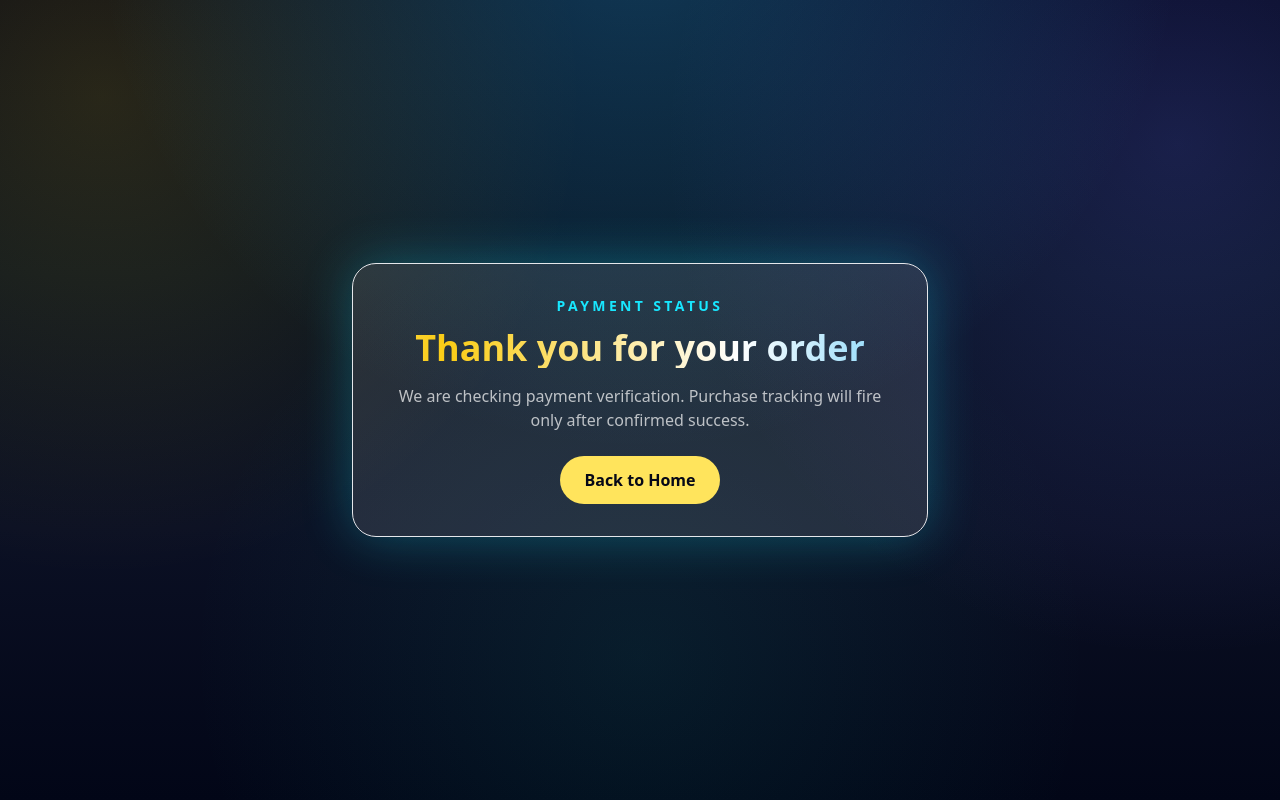
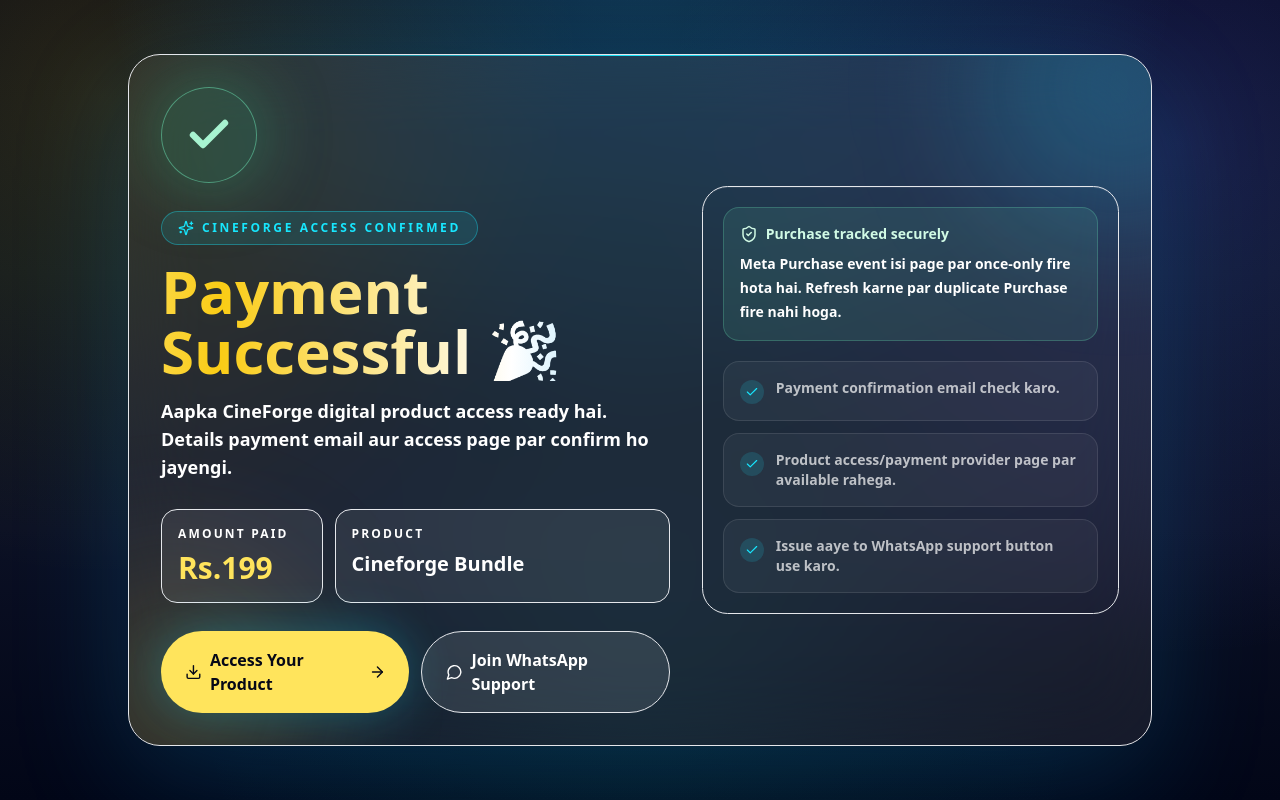
Before and after one commit to tarik-ali2/cineforge-enterprise, a Next.js app in the folder apps/web/: page /thank-you in a window 1280 px wide. Built offline with nearby package versions, Linux system fonts and the light colour scheme; no server answers.

Commit message:
Add premium thank you purchase page

```diff
--- a/apps/web/src/app/globals.css
+++ b/apps/web/src/app/globals.css
@@ -45,6 +45,10 @@
   animation: marquee 28s linear infinite;
 }
 
+.success-checkmark {
+  animation: successPop 0.8s cubic-bezier(0.22, 1, 0.36, 1) both, successGlow 2.8s ease-in-out infinite 0.8s;
+}
+
 @keyframes shine {
   0% { background-position: 0% 50%; }
   100% { background-position: 260% 50%; }
@@ -65,3 +69,27 @@
     transform: translateY(-2px) scale(1.015);
   }
 }
+
+@keyframes successPop {
+  0% {
+    opacity: 0;
+    transform: scale(0.55) rotate(-12deg);
+  }
+  70% {
+    opacity: 1;
+    transform: scale(1.08) rotate(2deg);
+  }
+  100% {
+    opacity: 1;
+    transform: scale(1) rotate(0deg);
+  }
+}
+
+@keyframes successGlow {
+  0%, 100% {
+    box-shadow: 0 0 42px rgba(52, 211, 153, 0.24);
+  }
+  50% {
+    box-shadow: 0 0 86px rgba(52, 211, 153, 0.46);
+  }
+}
--- a/apps/web/src/app/thank-you/ThankYouClient.tsx
+++ b/apps/web/src/app/thank-you/ThankYouClient.tsx
@@ -1,70 +1,139 @@
 'use client';
 
-import { useEffect, useState } from 'react';
+import { useEffect, useMemo } from 'react';
 import { useSearchParams } from 'next/navigation';
-import { API_URL } from '@/lib/api';
-import { initMarketing, trackPurchaseOnce } from '@/lib/tracking';
+import { ArrowRight, Check, Download, MessageCircle, ShieldCheck, Sparkles } from 'lucide-react';
+import { initMarketing } from '@/lib/tracking';
+
+const DEFAULT_PRODUCT = 'cineforge-bundle';
+const WHATSAPP_SUPPORT_URL = 'https://wa.me/?text=Hi%20CineForge%20Team%2C%20I%20completed%20my%20payment%20and%20need%20product%20access.';
+
+function normalizeAmount(value: string | null) {
+  const amount = Number(value);
+  return Number.isFinite(amount) && amount > 0 ? amount : 199;
+}
+
+function readableProduct(product: string) {
+  return product
+    .split(/[-_]/)
+    .filter(Boolean)
+    .map((word) => word.charAt(0).toUpperCase() + word.slice(1))
+    .join(' ');
+}
 
 export function ThankYouClient() {
   const searchParams = useSearchParams();
-  const paid = searchParams.get('paid') === '1';
-  const orderCode = searchParams.get('order') ?? '';
-  const eventId = searchParams.get('event_id') ?? '';
-  const [status, setStatus] = useState<'checking' | 'verified' | 'pending' | 'missing'>('checking');
+  const amount = normalizeAmount(searchParams.get('amount'));
+  const product = searchParams.get('product') || DEFAULT_PRODUCT;
+  const productName = useMemo(() => readableProduct(product), [product]);
 
   useEffect(() => {
-    async function fireFallbackPurchase() {
+    async function firePurchaseOnce() {
       await initMarketing();
-      trackPurchaseOnce({
-        value: 199,
-        currency: 'INR',
-        eventId: eventId || undefined,
-        orderCode: orderCode || undefined,
-        productName: 'CineForge AI Prompt Bundle'
-      });
+
+      const purchaseKey = `cineforge_purchase_tracked_${amount}_${product}`;
+      if (
+        typeof window.fbq === 'function' &&
+        !localStorage.getItem(purchaseKey)
+      ) {
+        window.fbq('track', 'Purchase', {
+          value: amount,
+          currency: 'INR',
+          content_name: product
+        });
+
+        window.dataLayer = window.dataLayer || [];
+        window.dataLayer.push({
+          event: 'purchase',
+          value: amount,
+          currency: 'INR',
+          product_name: product
+        });
+
+        localStorage.setItem(purchaseKey, 'true');
+      }
     }
 
-    async function verify() {
-      if (!paid || !orderCode) {
-        await fireFallbackPurchase();
-        setStatus('missing');
-        return;
-      }
-      const response = await fetch(`${API_URL}/api/order-status/${orderCode}`);
-      if (!response.ok) {
-        setStatus('pending');
-        return;
-      }
-      const order = await response.json();
-      if (order.verified) {
-        await initMarketing();
-        trackPurchaseOnce({
-          value: 199,
-          currency: order.currency ?? 'INR',
-          eventId: order.eventId ?? eventId,
-          orderCode,
-          productName: 'CineForge AI Prompt Bundle'
-        });
-        setStatus('verified');
-      } else {
-        setStatus('pending');
-      }
-    }
-    verify();
-  }, [eventId, orderCode, paid]);
+    firePurchaseOnce();
+  }, [amount, product]);
 
   return (
-    <section className="max-w-xl rounded-3xl border border-white/12 bg-white/10 p-8 text-center shadow-glow">
-      <p className="text-sm font-black uppercase tracking-[0.24em] text-cyan">Payment status</p>
-      <h1 className="mt-3 text-4xl font-black text-shine">
-        {status === 'verified' ? 'Payment verified' : 'Thank you for your order'}
-      </h1>
-      <p className="mt-4 text-white/70">
-        {status === 'verified'
-          ? 'Your purchase is verified. Download/email delivery can now be shown here.'
-          : 'We are checking payment verification. Purchase tracking will fire only after confirmed success.'}
-      </p>
-      <a href="/" className="mt-6 inline-flex rounded-full bg-neon px-6 py-3 font-black text-ink">Back to Home</a>
+    <section className="relative w-full max-w-5xl overflow-hidden rounded-[2rem] border border-white/14 bg-white/[0.075] p-5 text-white shadow-[0_30px_120px_rgba(14,165,233,0.20)] backdrop-blur-2xl md:p-8">
+      <div className="pointer-events-none absolute inset-x-8 top-0 h-px bg-gradient-to-r from-transparent via-cyan to-transparent" />
+      <div className="pointer-events-none absolute -right-28 -top-28 h-72 w-72 rounded-full bg-cyan/20 blur-3xl" />
+      <div className="pointer-events-none absolute -bottom-24 -left-24 h-72 w-72 rounded-full bg-yellow-300/15 blur-3xl" />
+
+      <div className="relative grid gap-8 lg:grid-cols-[1fr_0.82fr] lg:items-center">
+        <div>
+          <div className="success-checkmark mx-auto flex size-24 items-center justify-center rounded-full border border-emerald-300/50 bg-emerald-400/15 text-emerald-200 shadow-[0_0_70px_rgba(52,211,153,0.35)] lg:mx-0">
+            <Check size={48} strokeWidth={3.2} />
+          </div>
+
+          <p className="mt-7 inline-flex items-center gap-2 rounded-full border border-cyan/35 bg-cyan/10 px-4 py-2 text-xs font-black uppercase tracking-[0.22em] text-cyan">
+            <Sparkles size={16} /> CineForge access confirmed
+          </p>
+          <h1 className="mt-4 text-4xl font-black leading-tight text-shine md:text-6xl">
+            Payment Successful 🎉
+          </h1>
+          <p className="mt-4 max-w-2xl text-base font-semibold leading-7 text-white/74 md:text-lg">
+            Aapka CineForge digital product access ready hai. Details payment email aur access page par confirm ho jayengi.
+          </p>
+
+          <div id="product-access" className="mt-7 grid gap-3 sm:grid-cols-3">
+            <div className="rounded-2xl border border-white/12 bg-white/[0.07] p-4">
+              <p className="text-xs font-black uppercase tracking-[0.18em] text-white/46">Amount Paid</p>
+              <p className="mt-2 text-3xl font-black text-neon">Rs.{amount}</p>
+            </div>
+            <div className="rounded-2xl border border-white/12 bg-white/[0.07] p-4 sm:col-span-2">
+              <p className="text-xs font-black uppercase tracking-[0.18em] text-white/46">Product</p>
+              <p className="mt-2 text-xl font-black text-white">{productName}</p>
+            </div>
+          </div>
+
+          <div className="mt-7 flex flex-col gap-3 sm:flex-row">
+            <a
+              href="#product-access"
+              className="inline-flex items-center justify-center gap-2 rounded-full bg-neon px-6 py-4 font-black text-ink shadow-glow transition hover:-translate-y-0.5 hover:shadow-[0_0_70px_rgba(250,204,21,0.30)]"
+            >
+              <Download size={18} /> Access Your Product <ArrowRight size={18} />
+            </a>
+            <a
+              href={WHATSAPP_SUPPORT_URL}
+              target="_blank"
+              rel="noreferrer"
+              className="inline-flex items-center justify-center gap-2 rounded-full border border-white/18 bg-white/10 px-6 py-4 font-black text-white transition hover:border-cyan hover:bg-cyan/10"
+            >
+              <MessageCircle size={18} /> Join WhatsApp Support
+            </a>
+          </div>
+        </div>
+
+        <div className="relative rounded-[1.6rem] border border-white/14 bg-[#07111f]/72 p-5 shadow-[inset_0_1px_0_rgba(255,255,255,0.08)]">
+          <div className="rounded-2xl border border-emerald-300/25 bg-emerald-300/10 p-4">
+            <p className="flex items-center gap-2 text-sm font-black text-emerald-100">
+              <ShieldCheck size={18} /> Purchase tracked securely
+            </p>
+            <p className="mt-2 text-sm font-semibold leading-6 text-white/64">
+              Meta Purchase event isi page par once-only fire hota hai. Refresh karne par duplicate Purchase fire nahi hoga.
+            </p>
+          </div>
+
+          <div className="mt-5 grid gap-3 text-sm font-semibold text-white/70">
+            {[
+              'Payment confirmation email check karo.',
+              'Product access/payment provider page par available rahega.',
+              'Issue aaye to WhatsApp support button use karo.'
+            ].map((item) => (
+              <div key={item} className="flex gap-3 rounded-2xl border border-white/10 bg-white/[0.045] p-4">
+                <span className="mt-0.5 flex size-6 shrink-0 items-center justify-center rounded-full bg-cyan/15 text-cyan">
+                  <Check size={14} />
+                </span>
+                <span>{item}</span>
+              </div>
+            ))}
+          </div>
+        </div>
+      </div>
     </section>
   );
 }
```
Also changed, not shown: 20 other files (tests, documents, lock files or other folders).
